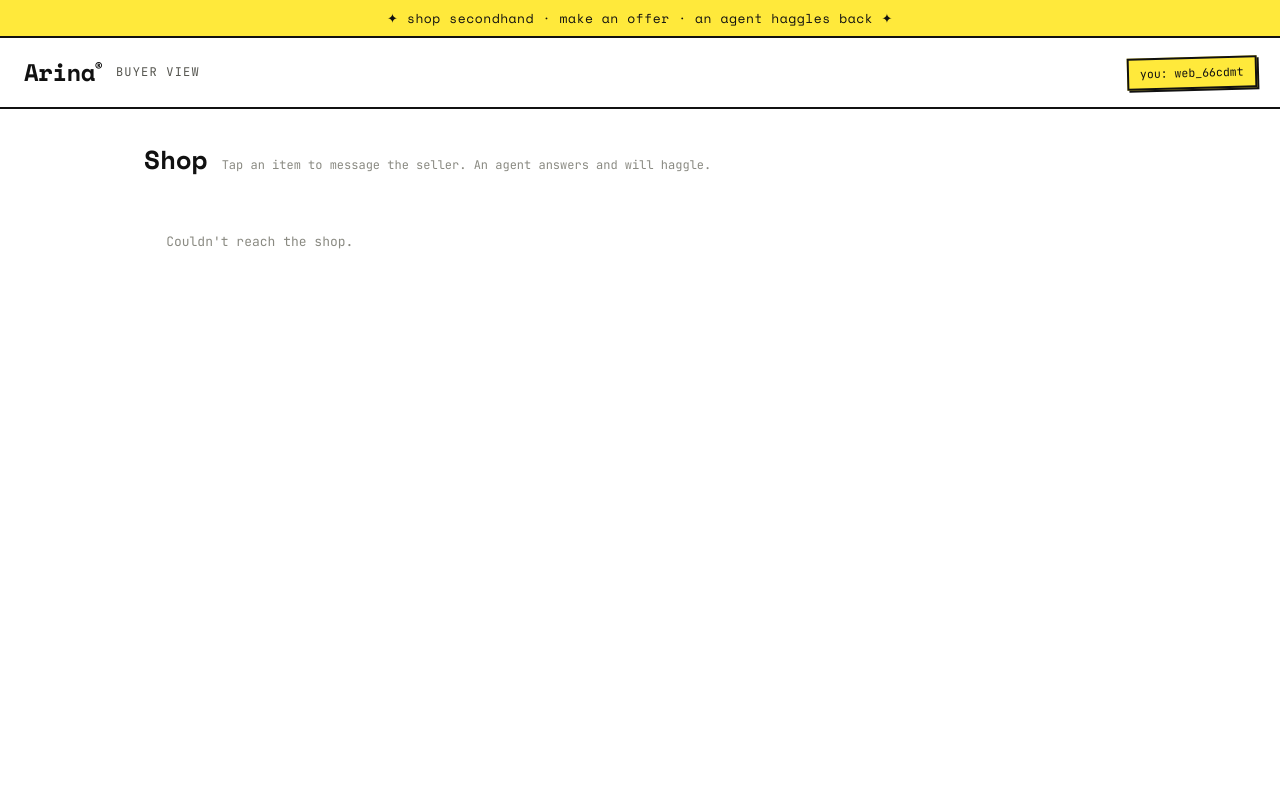
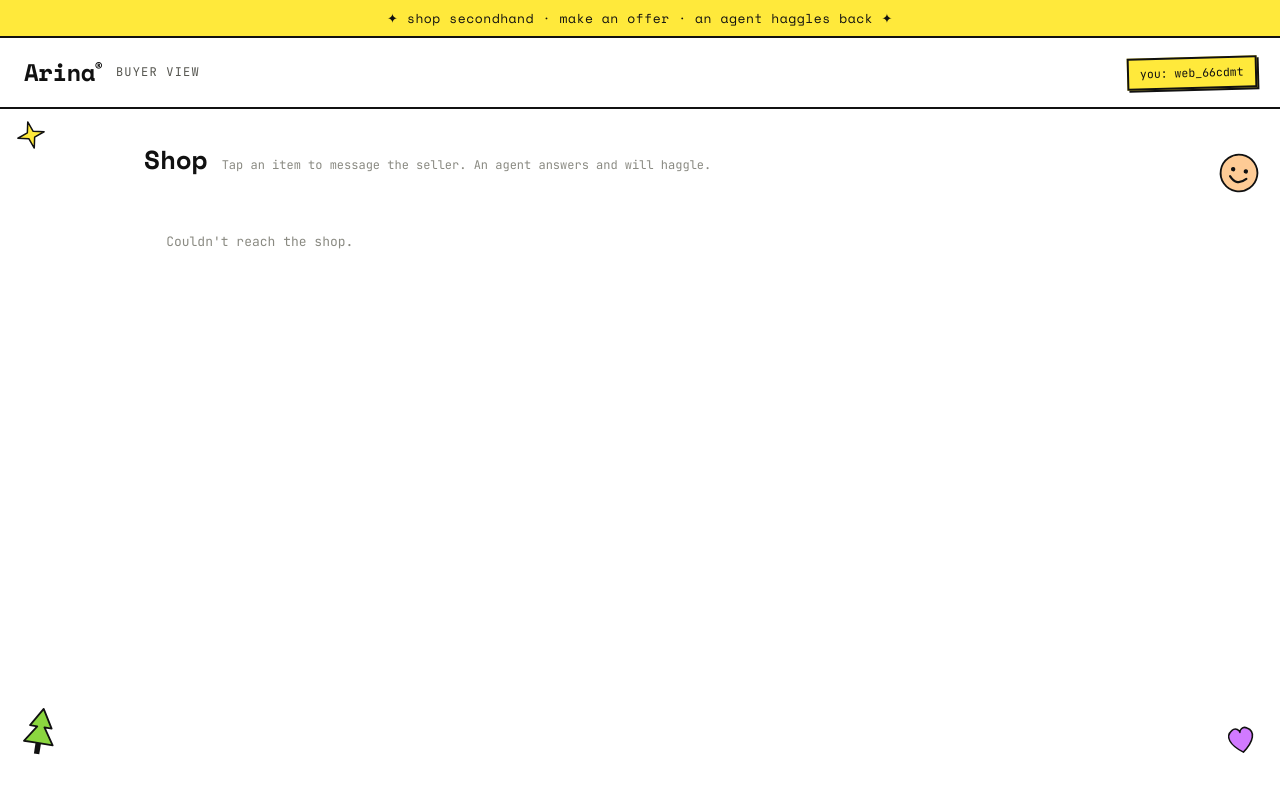
Before and after one commit to romina-jately/haggle, a plain HTML site: page web/chat.html in a window 1280 px wide. Drawn offline with nearby package versions, Linux system fonts and the light colour scheme; no server answers.

Commit message:
Public-ready: bring-your-own-key docs, run-locally quickstart, app-page doodles
- README: a 'Run it yourself' quickstart (git clone -> uvicorn -> open the
  landing) and a prominent 'Bring your own key' section — the app runs fully
  offline with no key; the optional LLM phrasing and the results eval each use
  the visitor's OWN key, never a shared one. Nothing in the repo ships a key.
- Scatter the hand-drawn doodles across the seller dashboard and buyer shop
  (in the page margins on wide screens), so the whole app matches the landing.
- Cache-buster v5.

```diff
--- a/web/chat.html
+++ b/web/chat.html
@@ -4,9 +4,15 @@
   <meta charset="utf-8" />
   <meta name="viewport" content="width=device-width, initial-scale=1" />
   <title>Arina — chat with the seller</title>
-  <link rel="stylesheet" href="styles.css?v=4" />
+  <link rel="stylesheet" href="styles.css?v=5" />
 </head>
 <body>
+  <div class="app-doodles" aria-hidden="true">
+    <svg class="doodle a1" viewBox="0 0 40 40"><path d="M20 2 L24 16 L38 20 L24 24 L20 38 L16 24 L2 20 L16 16 Z" fill="#ffe93b" stroke="#111" stroke-width="2" stroke-linejoin="round"/></svg>
+    <svg class="doodle a2" viewBox="0 0 44 60"><path d="M22 4 L34 24 L26 24 L38 42 L18 42 L6 42 L18 24 L10 24 Z" fill="#8bd63f" stroke="#111" stroke-width="2" stroke-linejoin="round"/><rect x="19" y="42" width="6" height="12" fill="#111"/></svg>
+    <svg class="doodle a3" viewBox="0 0 50 50"><circle cx="25" cy="25" r="20" fill="#fecb95" stroke="#111" stroke-width="2"/><circle cx="18" cy="22" r="2.4" fill="#111"/><circle cx="32" cy="22" r="2.4" fill="#111"/><path d="M16 30 Q25 40 34 30" fill="none" stroke="#111" stroke-width="2.4" stroke-linecap="round"/></svg>
+    <svg class="doodle a4" viewBox="0 0 44 40"><path d="M22 38 C6 26 2 14 12 8 C18 4 22 10 22 12 C22 10 26 4 32 8 C42 14 38 26 22 38 Z" fill="#d17aff" stroke="#111" stroke-width="2" stroke-linejoin="round"/></svg>
+  </div>
   <div class="ticker">✦ shop secondhand · make an offer · an agent haggles back ✦</div>
   <header>
     <a href="index.html" style="text-decoration:none;color:inherit"><h1>Arina</h1></a>
--- a/web/styles.css
+++ b/web/styles.css
@@ -240,6 +240,16 @@ svg text { font-family: var(--mono); }
 .k.inbound { color: var(--purple); }
 .k.outbound, .k.order { color: var(--ink-dim); }
 
+/* decorative doodles on the app pages — live in the page margins, never
+   over the UI (hidden on narrow screens where there is no margin) */
+.app-doodles { position: fixed; inset: 0; pointer-events: none; z-index: 0; }
+.app-doodles .doodle { position: absolute; }
+.app-doodles .a1 { width: 30px; left: 16px; top: 120px; transform: rotate(-14deg); }
+.app-doodles .a2 { width: 40px; left: 20px; bottom: 40px; transform: rotate(9deg); }
+.app-doodles .a3 { width: 46px; right: 18px; top: 150px; transform: rotate(10deg); }
+.app-doodles .a4 { width: 34px; right: 22px; bottom: 46px; transform: rotate(-10deg); }
+@media (max-width: 1120px) { .app-doodles { display: none; } }
+
 /* ============================ landing ============================ */
 .landing { max-width: 960px; margin: 0 auto; padding: 20px 24px 70px; }
 
```
Also changed, not shown: web/dashboard.html (+7 -1 lines), web/index.html (+1 -1 lines), 1 other file.
